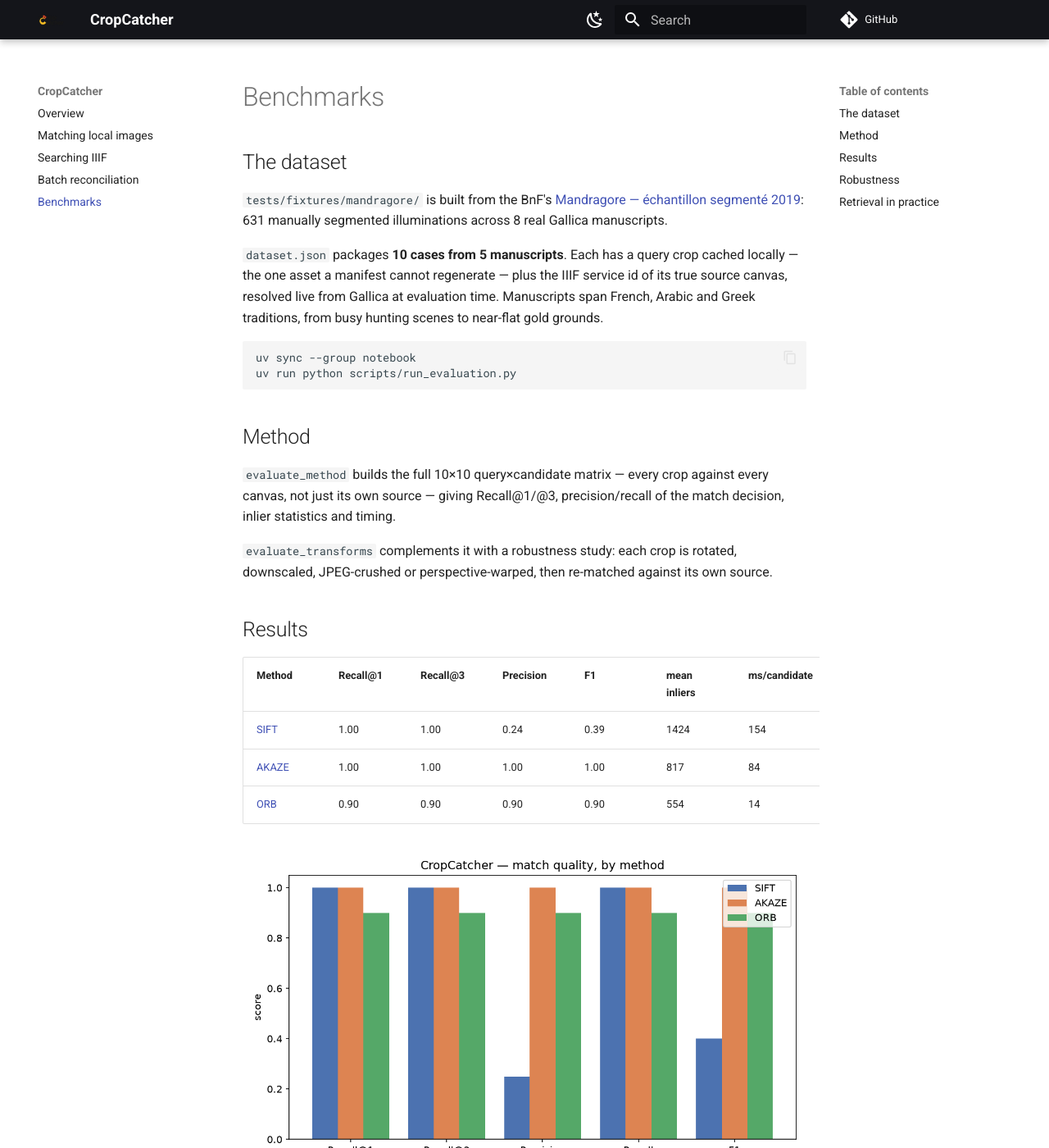
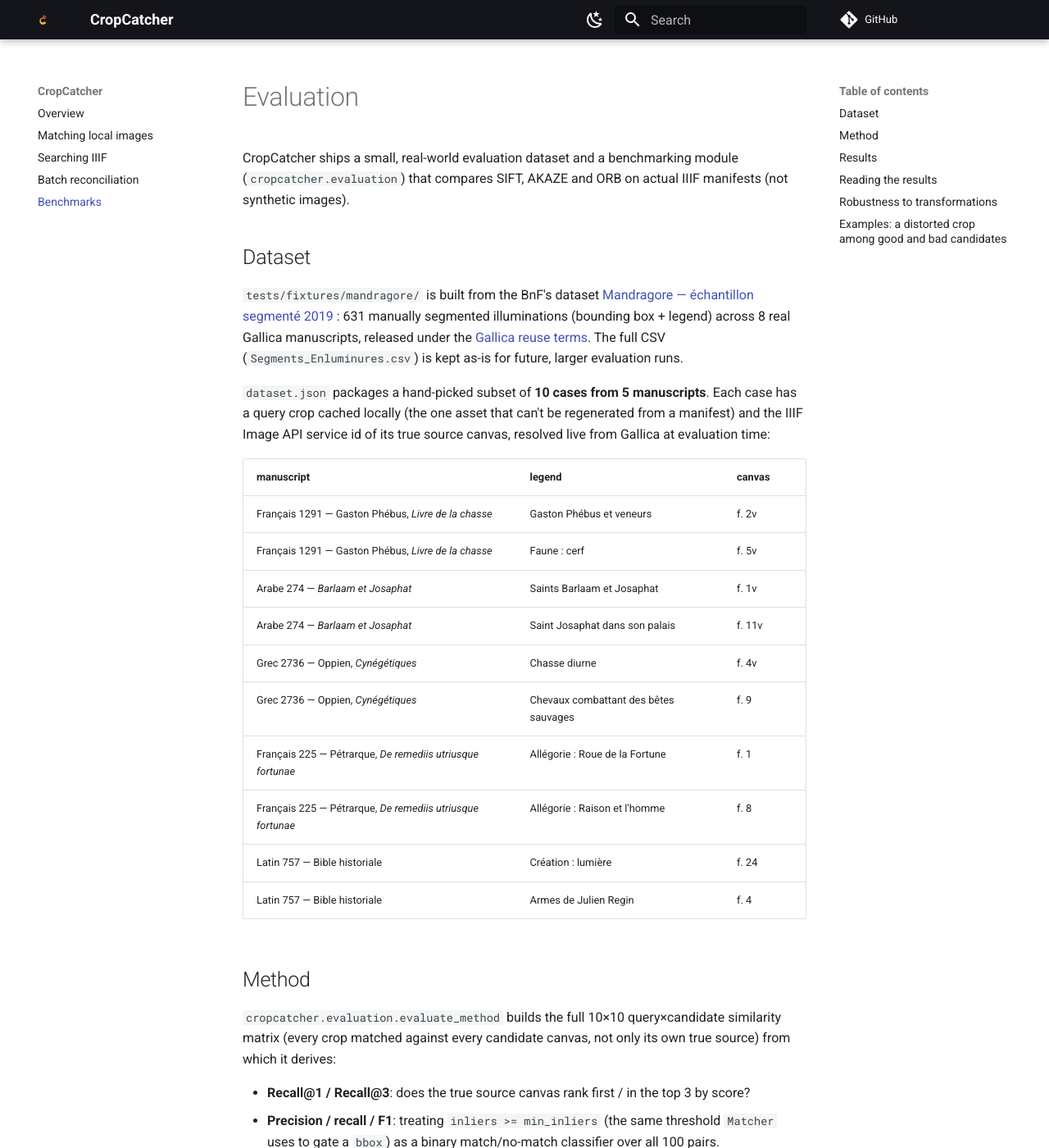
Before and after one commit to odil-ai/cropcatcher, an MkDocs documentation site: the page built from docs/benchmarks.md, in a window 1280 px wide and 1400 px high. Shown: the whole window at 82% size. Built offline with MkDocs 1.6.1 and Material for MkDocs 9.7.7, drawn with Linux system fonts in a browser that asks for light colours; some of the changed text lies outside the part shown.

````diff
--- a/docs/benchmarks.md
+++ b/docs/benchmarks.md
@@ -1,91 +1,112 @@
-# Benchmarks
+# Evaluation
 
-## The dataset
+CropCatcher ships a small, real-world evaluation dataset and a benchmarking
+module (`cropcatcher.evaluation`) that compares SIFT, AKAZE and ORB on actual
+IIIF manifests (not synthetic images).
 
-`tests/fixtures/mandragore/` is built from the BnF's
-[Mandragore — échantillon segmenté 2019](https://api.bnf.fr/index.php/fr/mandragore-echantillon-segmente-2019):
-631 manually segmented illuminations across 8 real Gallica manuscripts.
+## Dataset
 
-`dataset.json` packages **10 cases from 5 manuscripts**. Each has a query crop
-cached locally — the one asset a manifest cannot regenerate — plus the IIIF
-service id of its true source canvas, resolved live from Gallica at evaluation
-time. Manuscripts span French, Arabic and Greek traditions, from busy hunting
-scenes to near-flat gold grounds.
+`tests/fixtures/mandragore/` is built from the BnF's dataset [Mandragore — échantillon
+segmenté 2019](https://api.bnf.fr/index.php/fr/mandragore-echantillon-segmente-2019)
+: 631 manually segmented illuminations (bounding box + legend) across 8
+real Gallica manuscripts, released under the [Gallica reuse
+terms](https://gallica.bnf.fr/html/und/conditions-dutilisation-des-contenus-de-gallica).
+The full CSV (`Segments_Enluminures.csv`) is kept as-is for future, larger
+evaluation runs.
+
+`dataset.json` packages a hand-picked subset of **10 cases from 5
+manuscripts**. Each case has a query crop cached locally (the one asset that
+can't be regenerated from a manifest) and the IIIF Image API service id of
+its true source canvas, resolved live from Gallica at evaluation time:
+
+| manuscript | legend | canvas |
+|---|---|---|
+| Français 1291 — Gaston Phébus, *Livre de la chasse* | Gaston Phébus et veneurs | f. 2v |
+| Français 1291 — Gaston Phébus, *Livre de la chasse* | Faune : cerf | f. 5v |
+| Arabe 274 — *Barlaam et Josaphat* | Saints Barlaam et Josaphat | f. 1v |
+| Arabe 274 — *Barlaam et Josaphat* | Saint Josaphat dans son palais | f. 11v |
+| Grec 2736 — Oppien, *Cynégétiques* | Chasse diurne | f. 4v |
+| Grec 2736 — Oppien, *Cynégétiques* | Chevaux combattant des bêtes sauvages | f. 9 |
+| Français 225 — Pétrarque, *De remediis utriusque fortunae* | Allégorie : Roue de la Fortune | f. 1 |
+| Français 225 — Pétrarque, *De remediis utriusque fortunae* | Allégorie : Raison et l'homme | f. 8 |
+| Latin 757 — Bible historiale | Création : lumière | f. 24 |
+| Latin 757 — Bible historiale | Armes de Julien Regin | f. 4 |
+
+## Method
+
+`cropcatcher.evaluation.evaluate_method` builds the full 10×10 query×candidate
+similarity matrix (every crop matched against every candidate canvas, not
+only its own true source) from which it derives:
+
+- **Recall@1 / Recall@3**: does the true source canvas rank first / in the
+  top 3 by score?
+- **Precision / recall / F1**: treating `inliers >= min_inliers` (the same
+  threshold `Matcher` uses to gate a `bbox`) as a binary match/no-match
+  classifier over all 100 pairs.
+- **Mean inliers / inlier ratio** on the 10 true pairs.
+- **Processing time**, split into feature detection and descriptor
+  matching + RANSAC.
+
+
+`cropcatcher.evaluation.evaluate_transforms` complements the retrieval benchmark with a robustness study. A simple crop-to-source comparison is too easy, so each query crop is degraded with realistic image transformations such as perspective changes, resizing and recompression, then matched only against its true source canvas.
+
+The goal is not to rank a corpus, but to measure how score and inlier counts degrade under realistic distortions.
+
+| transform | what it simulates |
+|---|---|
+| `rotate_15` / `rotate_45` | the crop was photographed or scanned at an angle |
+| `scale_50` / `scale_25` | a lower-resolution reproduction of the same crop |
+| `jpeg_q10` | heavy JPEG compression artifacts |
+| `perspective_heavy` | a page photographed off-axis (non-affine distortion) |
+
+Reproduce all of it with:
 
 ```bash
-uv sync --group notebook
+uv sync --group notebook   # pulls in matplotlib
 uv run python scripts/run_evaluation.py
 ```
 
-## Method
-
-`evaluate_method` builds the full 10×10 query×candidate matrix — every crop
-against every canvas, not just its own source — giving Recall@1/@3,
-precision/recall of the match decision, inlier statistics and timing.
-
-`evaluate_transforms` complements it with a robustness study: each crop is
-rotated, downscaled, JPEG-crushed or perspective-warped, then re-matched
-against its own source.
-
 ## Results
 
-| Method | Recall@1 | Recall@3 | Precision | F1 | mean inliers | ms/candidate |
-|---|---|---|---|---|---|---|
-| [SIFT] | 1.00 | 1.00 | 0.24 | 0.39 | 1424 | 154 |
-| [AKAZE] | 1.00 | 1.00 | 1.00 | 1.00 | 817 | 84 |
-| [ORB] | 0.90 | 0.90 | 0.90 | 0.90 | 554 | 14 |
+| method | Recall@1 | Recall@3 | Precision | Recall | F1 | mean inliers | inlier ratio | ms/candidate |
+|---|---|---|---|---|---|---|---|---|
+| SIFT  | 1.00 | 1.00 | 0.24 | 1.00 | 0.39 | 1424.7 | 0.94 | 154.0 |
+| AKAZE | 1.00 | 1.00 | 1.00 | 1.00 | 1.00 | 817.0  | 0.96 | 83.5  |
+| ORB   | 0.90 | 0.90 | 0.90 | 0.90 | 0.90 | 553.5  | 0.84 | 13.9  |
 
-![Match quality by method](evaluation/quality.png)
+![Mean time per candidate, by method](evaluation/time_per_candidate.png)
 
-![Speed vs retrieval accuracy](evaluation/tradeoff.png)
+![Match quality, by method](evaluation/quality.png)
 
-- **SIFT and AKAZE both retrieve the right page every time.** AKAZE does it at
-  roughly half the cost, and stays precise even at the default
-  `min_inliers=8`.
-- **SIFT's low precision is an artifact of thresholding raw inliers**, not of
-  the score: a few unrelated but densely written pages coincidentally clear 8
-  inliers. Ranking by `score` is unaffected. Either raise `min_inliers` or
-  enable [`mutual_check`](usage.md#mutual-check), which lifts precision to
-  0.91 and doubles the score margin.
-- **ORB is ~11× faster but misses one case** — a small, low-contrast crop
-  where its default 500 features cannot produce 8 consistent inliers.
+![Speed vs. retrieval accuracy tradeoff](evaluation/tradeoff.png)
 
-!!! note "Numbers move slightly between runs"
-    FLANN builds *randomized* [k-d trees][kdtree] and searches them
-    approximately, and [RANSAC] samples randomly. Two identical runs therefore differ a little,
-    most visibly in precision at low thresholds. Use `BFMatcher` and
-    `cv2.setRNGSeed()` if you need reproducibility.
+## Reading the results
 
-## Robustness
+- **SIFT and AKAZE achieve perfect Recall@1/@3** on this sample, with true matches clearly separated from false ones by score.
+- **SIFT's low precision comes from the hard `min_inliers` threshold**, not from ranking quality. Some visually similar pages occasionally pass the threshold, while true matches still score much higher. A higher `min_inliers` or score threshold improves binary decisions.
+- **AKAZE matches SIFT's retrieval accuracy while being about 46% faster per candidate** and remains more precise with the default threshold.
+- **ORB is about 11x faster than SIFT**, but recall drops to 0.90 because small or low-contrast crops may not produce enough consistent features.
+
+
+## Robustness to transformations
 
 ![Robustness to query-side transformations](evaluation/robustness.png)
 
-SIFT holds Recall = 1.0 through a 45° rotation, a 4× downscale and JPEG
-quality 10. AKAZE matches it on recall but its inlier counts fall sharply
-under aggressive downscaling. ORB degrades first.
+- **SIFT remains fully robust** across all tested transformations, including 45° rotation, 4x downscaling and heavy JPEG compression.
+- **AKAZE also keeps Recall = 1.0**, but aggressive downscaling significantly reduces the number of inliers, even when matches still pass the threshold.
+- **ORB is the most fragile**, with lower recall even at full resolution and further degradation under strong downscaling.
 
-## Retrieval in practice
+## Examples: a distorted crop among good and bad candidates
 
-A 45°-rotated crop, matched against all 10 candidates — true source in green:
+Two real examples illustrate how SIFT behaves under distortion:
 
-![Retrieving a rotated crop](evaluation/example_gaston_phebus_f2v_veneurs.png)
+![Retrieving a 45°-rotated crop](evaluation/example_gaston_phebus_f2v_veneurs.png)
 
-And a harder one: a mostly flat gold-and-blue page, perspective-warped.
+- **45° rotation**: the true source still ranks first with a score of 0.72, ahead of all decoys.
 
-![Retrieving a warped crop](evaluation/example_latin757_f24_creation.png)
+![Retrieving a perspective-warped crop](evaluation/example_latin757_f24_creation.png)
 
-The margin is narrower here, which is why low-texture crops are the ones to
-watch when tuning thresholds for a given corpus.
+- **Perspective distortion on a low-texture crop**: This crop ("Création : lumière") is one of the harder cases in the dataset (
+mostly flat gold and blue fields with limited texture). The true source remains first (0.83 vs. 0.34 for the closest decoy), but the smaller margin shows that low-texture regions are more sensitive to parameter tuning.
 
-!!! warning "Sample size"
-    Ten cases validate the pipeline end to end on real IIIF data and give an
-    honest first read of the tradeoffs. They are not a statistically robust
-    benchmark. Grow `dataset.json` from the full 631-segment CSV to sharpen
-    these numbers.
-
-[SIFT]: https://en.wikipedia.org/wiki/Scale-invariant_feature_transform
-[AKAZE]: https://docs.opencv.org/4.10.0/db/d70/tutorial_akaze_matching.html
-[ORB]: https://en.wikipedia.org/wiki/Oriented_FAST_and_rotated_BRIEF
-[RANSAC]: https://en.wikipedia.org/wiki/Random_sample_consensus
-[homography]: https://en.wikipedia.org/wiki/Homography_(computer_vision)
-[kdtree]: https://en.wikipedia.org/wiki/K-d_tree
+This 10-case dataset is an **end-to-end validation sample**, not a statistically robust benchmark. Expanding `tests/fixtures/mandragore/dataset.json` with more IIIF examples will make the comparison more representative.
````
Also changed, not shown: README.md (+1 -1 lines), docs/iiif.md (+3 -4 lines), docs/index.md (+51 -38 lines), docs/reconciliation.md (+52 -65 lines), docs/usage.md (+13 -16 lines), 7 other files.
